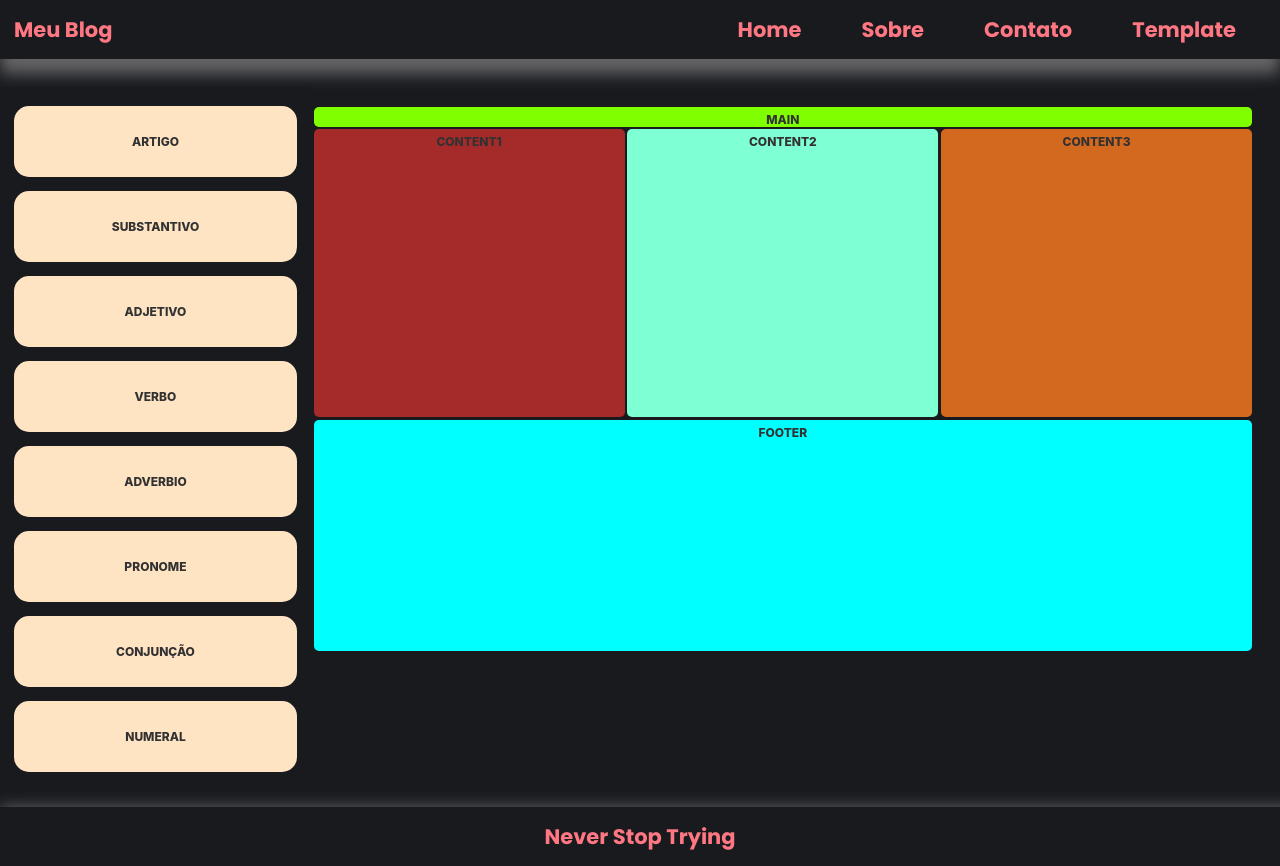
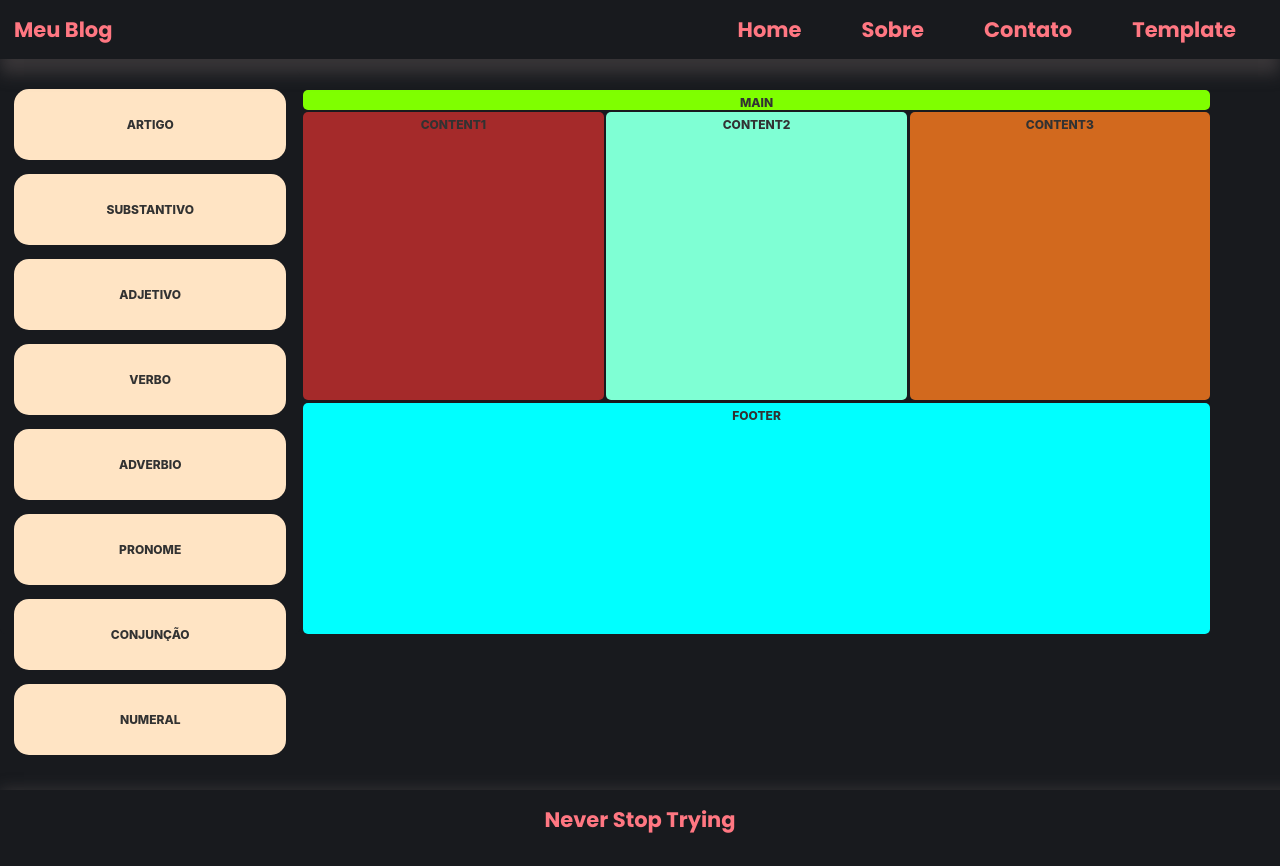
Before and after one commit to A1exsandro/blog2, a React (Create React App) app: page /template in a window 1280 px wide. Built offline with nearby package versions, Linux system fonts and the light colour scheme; a web font is replaced by a local one.

Commit message:
refactor styles

```diff
--- a/src/App.css
+++ b/src/App.css
@@ -9,9 +9,16 @@
   box-sizing: border-box;
 }
 
-body{
+#root {
+  display: flex;
+  flex-direction: column;
+  justify-content: space-between;
+
   width: 100vw;
   height: 100vh;
+}
+
+body{
   font-family: poppins, sans-serif;
   font-size: 0.88rem;
   background: var(--color-background);
--- a/src/components/featured-post/styles.css
+++ b/src/components/featured-post/styles.css
@@ -2,12 +2,12 @@
   display: flex;
   flex-direction: column;
 	justify-content: space-between;
-	margin-bottom: 20px;
+	margin-bottom: 2rem;
 
   margin-top: 2rem;
   border-radius: 2rem;
   overflow: hidden;
-  box-shadow: 15px 20px 40px rgba(216, 211, 211, 0.4);
+  box-shadow: 15px 20px 40px rgba(104, 94, 94, 0.4);
 }
 
 .piture-featured {
--- a/src/components/footer/index.jsx
+++ b/src/components/footer/index.jsx
@@ -3,10 +3,10 @@ import "./styles.css";
 
 export default function Footer(){
   return (
-    <nav className="footer">
+    <div className="footer">
       <div className="footer-link">
         <Link to="/">Never Stop Trying</Link>
       </div>
-    </nav>
+    </div>
   )
 }
--- a/src/components/footer/styles.css
+++ b/src/components/footer/styles.css
@@ -1,10 +1,10 @@
 .footer {
   display: flex;
   justify-content: center;
-  align-items: center;
   padding: 1rem;
+  /* position: fixed; */
 
-  box-shadow: 15px 15px 15px 15px rgba(216, 211, 211, 0.4);
+  box-shadow: 15px 15px 15px 15px rgba(104, 94, 94, 0.4);
 }
 
 .footer-link a {
--- a/src/components/navbar/styles.css
+++ b/src/components/navbar/styles.css
@@ -1,6 +1,7 @@
 .navbar {
   display: flex;
   width: 100%;
+  position: fixed;
 
   align-items: center;
   justify-content: space-between;
@@ -8,7 +9,7 @@
 
 
   background: var(--color-background);
-  box-shadow: 0 15px 15px rgba(216, 211, 211, 0.4);
+  box-shadow: 0 15px 15px rgba(104, 94, 94, 0.4);
 }
 
 .nav-link a {
--- a/src/components/post/styles.css
+++ b/src/components/post/styles.css
@@ -1,8 +1,8 @@
 .card {
-  margin: 5rem 0;
+  margin: 3rem 0 0 0;
   border-radius: 2rem;
   overflow: hidden;
-  box-shadow: 15px 20px 40px rgba(216, 211, 211, 0.4);
+  box-shadow: 15px 20px 40px rgba(104, 94, 94, 0.4);
 }
 
 .card h2 {
@@ -14,7 +14,6 @@
 }
 
 .imgContainer {
-  position: relative;
   width: 100%;
   height: 20vh;
 }
--- a/src/pages/home/styles.css
+++ b/src/pages/home/styles.css
@@ -10,8 +10,9 @@
 }
 
 .containerHome {
-  margin: 0% 15%;
+  margin: 5% 20%;
   font-family: "Roboto", sans-serif;
+
 }
 
 /* nav {
--- a/src/pages/template/styles.css
+++ b/src/pages/template/styles.css
@@ -6,7 +6,7 @@
 .containerT{
 	display: grid;
 	height: 90vh;
-	margin: 2rem 2rem 0 0;
+	margin: 5rem 5rem 0 0;
 	grid-template-columns: 1fr 1fr 1fr 1fr;
 	grid-template-rows: 0.2fr 1.5fr 1.2fr 0.8fr;
 	grid-template-areas:
```
